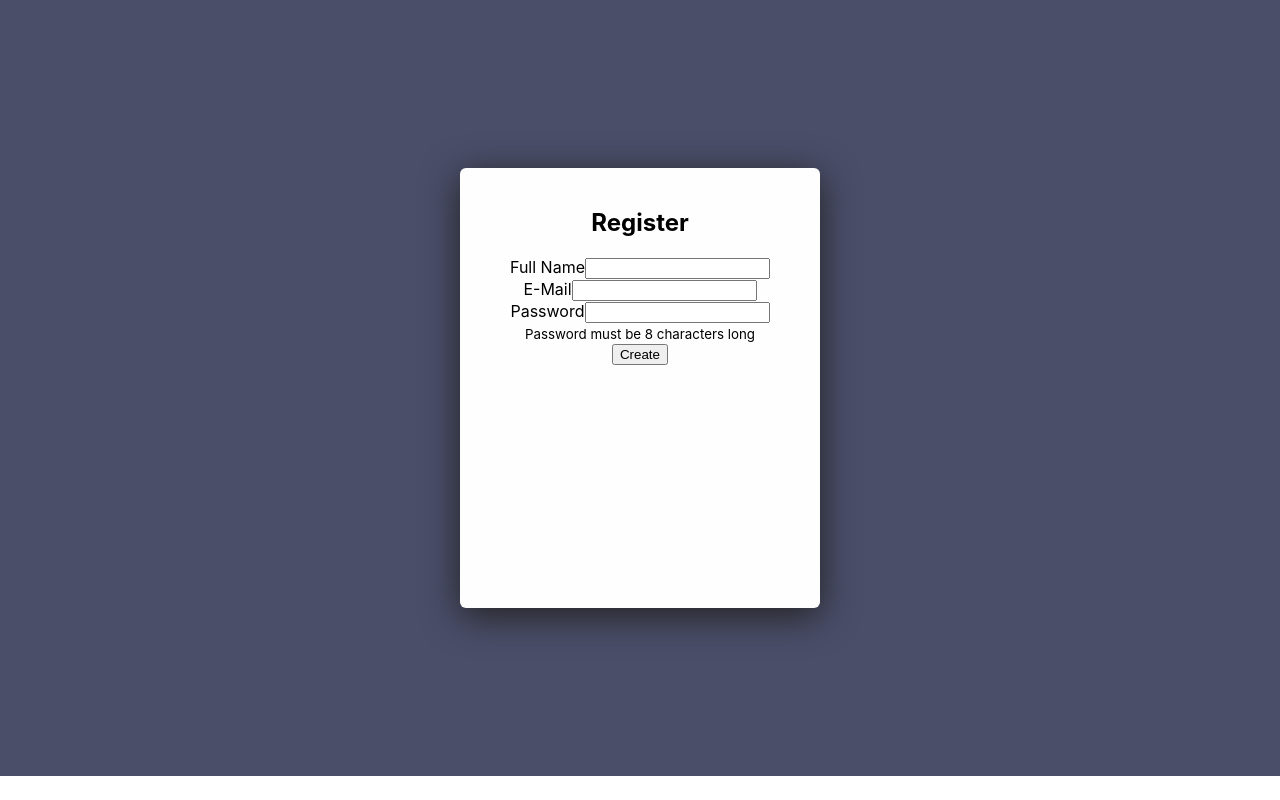
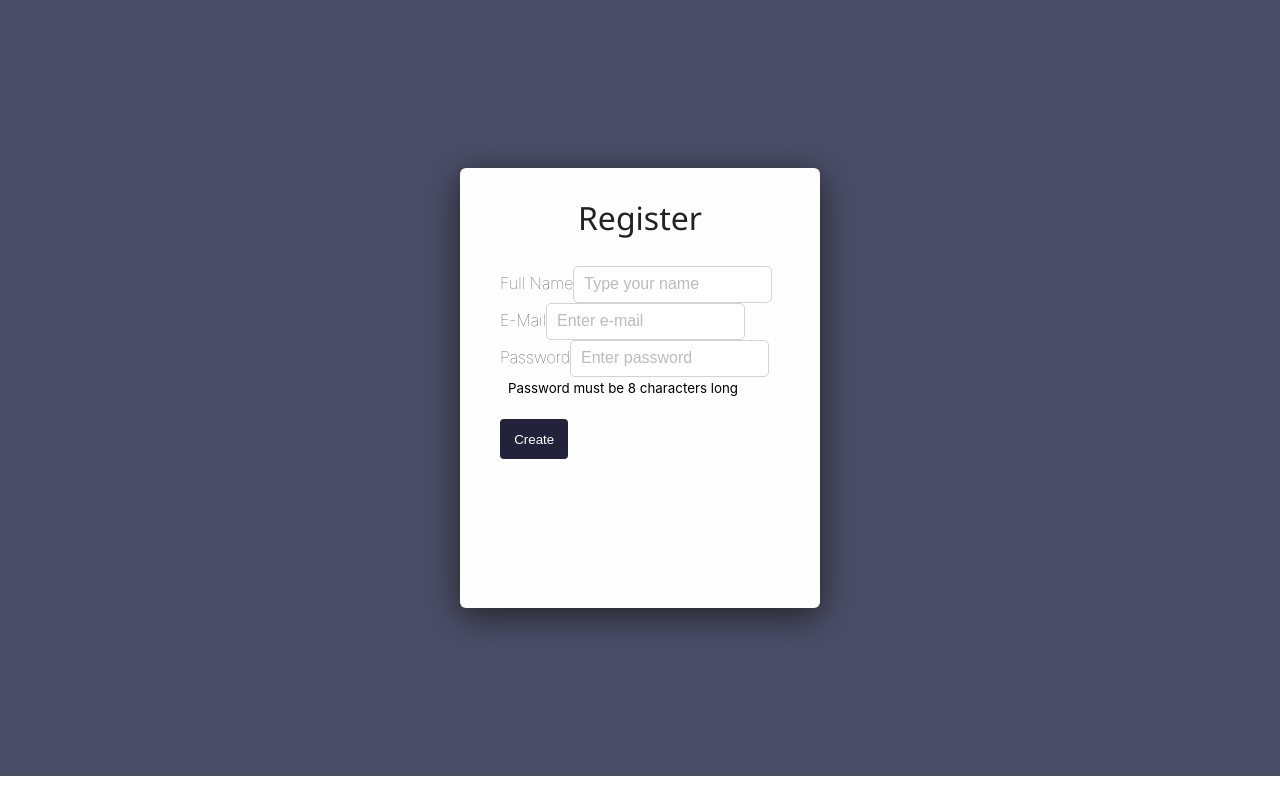
Before and after one commit to PJMantoss/validated_form_2, a React (Create React App) app: page / in a window 1280 px wide. Built offline with nearby package versions, Linux system fonts and the light colour scheme.

Commit message:
Add Styling to input and button

```diff
--- a/src/App.css
+++ b/src/App.css
@@ -24,3 +24,61 @@
   box-shadow: 0px 8px 36px #222;
   background-color: #fefefe;
 }
+
+.form-wrapper > h2 {
+  display: flex;
+  justify-content: center;
+  font-family: "Segoe UI", "Ubuntu", "Roboto", "Open Sans", "Helvetica Neue", sans-serif;
+  font-size: 2em;
+  font-weight: lighter;
+  margin-top: 0.25em;
+  color: #222;
+}
+
+form {
+  width: 100%;
+  display: flex;
+  flex-wrap: wrap;
+}
+
+.info{
+  padding-bottom: 1em;
+  padding-left: 0.5em;
+  padding-right: 0.5em;
+}
+
+label {
+  margin-bottom: 0.5em;
+  color: #444;
+  font-weight: lighter;
+}
+
+input {
+  padding: 10px 10px;
+  border-radius: 5px;
+  outline: none;
+  border: 1px solid #d6d1d5;
+}
+
+input::placeholder {
+  font-size: 1.2em;
+  font-weight: lighter;
+  color: #bbb;
+}
+
+button {
+  min-width: 100%;
+  cursor: pointer;
+  margin-right: 0.25em;
+  margin-top: 0.5em;
+  padding: 	0.938em;
+  border: none;
+  border-radius: 4px;
+  background-color: #22223B;
+  color: #fefefe;
+}
+
+button:hover {
+  background-color: #4A4E69;
+  color: #fefefe;
+}
--- a/src/Register.js
+++ b/src/Register.js
@@ -17,6 +17,7 @@ class Register extends React.Component {
                                 type="text"
                                 name="name"
                                 onChange={this.handleChange}
+                                placeholder="Type your name"
                                 noValidate
                             />
                         </div>
@@ -26,6 +27,7 @@ class Register extends React.Component {
                                 type="email"
                                 name="email"
                                 onChange={this.handleChange}
+                                placeholder="Enter e-mail"
                                 noValidate
                             />
                         </div>
@@ -35,6 +37,7 @@ class Register extends React.Component {
                                 type="password"
                                 name="password"
                                 onChange={this.handleChange}
+                                placeholder="Enter password"
                                 noValidate
                             />
                         </div>
```
